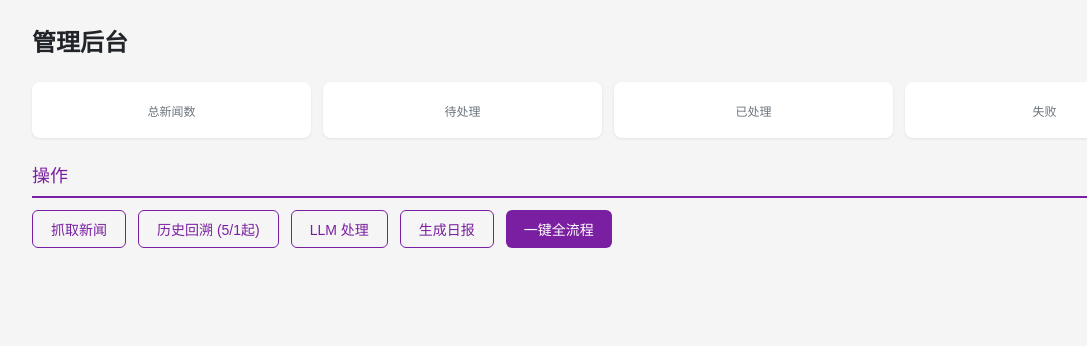
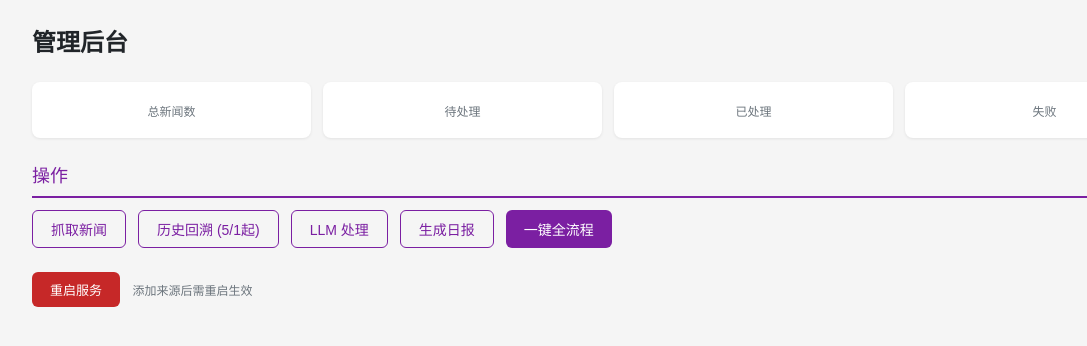
Before and after one commit to FannyZF/AircargoNewsDigest, a Python web app: template src/web/templates/admin.html in a window 1280 px wide. Shown: the part 56-402 px from the top of the page, without its empty margins (32-1119 px from the left). Run offline with Jinja, Linux system fonts and the light colour scheme; the template is opened without the code that fills it, so the values that code supplies are empty.

Commit message:
feat: add restart button on admin page

```diff
--- a/src/web/templates/admin.html
+++ b/src/web/templates/admin.html
@@ -31,6 +31,11 @@
     <button class="btn btn-outline" onclick="trigger('report')" id="btn-report">生成日报</button>
     <button class="btn btn-primary" onclick="trigger('run')" id="btn-run">一键全流程</button>
 </div>
+
+<div style="margin-top:8px;">
+    <button class="btn btn-danger" onclick="restartService()" id="btn-restart" style="font-size:13px;">重启服务</button>
+    <span style="color:var(--text-secondary);font-size:12px;margin-left:8px;">添加来源后需重启生效</span>
+</div>
 </div>
 {% endblock %}
 {% block scripts %}
@@ -59,5 +64,14 @@ async function trigger(action) {
         setTimeout(() => location.reload(), 2000);
     }
 }
+async function restartService() {
+    if (!confirm('确定重启服务？页面会在几秒后自动恢复。')) return;
+    try {
+        await fetch('/api/trigger/restart', {method:'POST'});
+    } catch(e) {}
+    showToast('服务重启中，请等待...', 'success');
+    setTimeout(() => { location.reload(); }, 5000);
+    setTimeout(() => { location.reload(); }, 10000);
+}
 </script>
 {% endblock %}
```
Also changed, not shown: src/web/app.py (+9 -0 lines).
